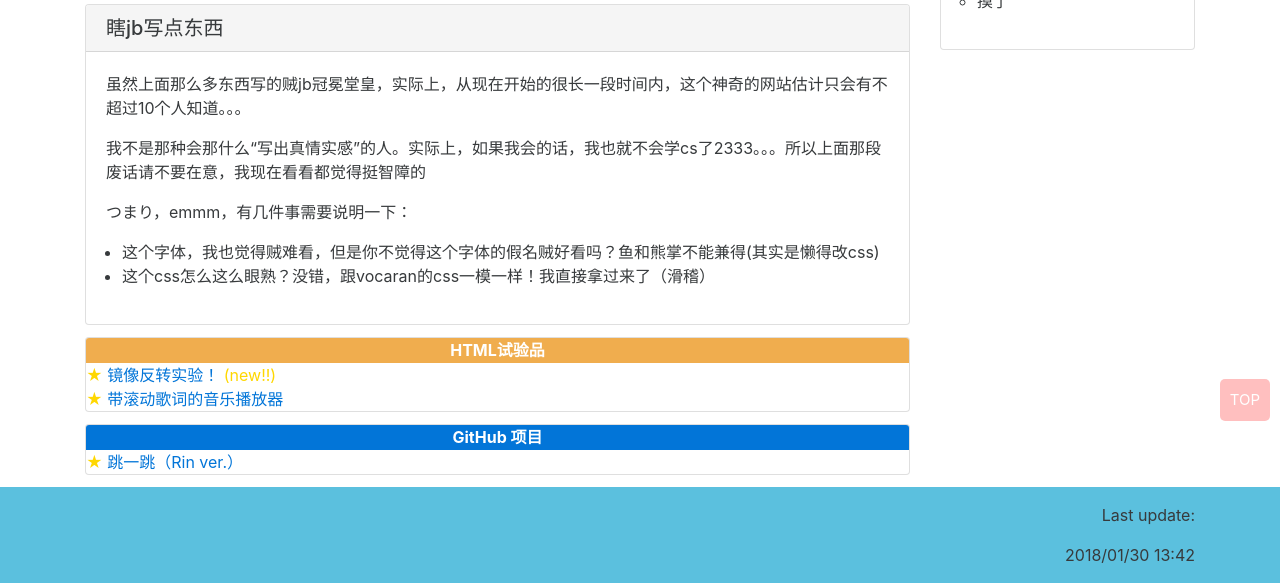
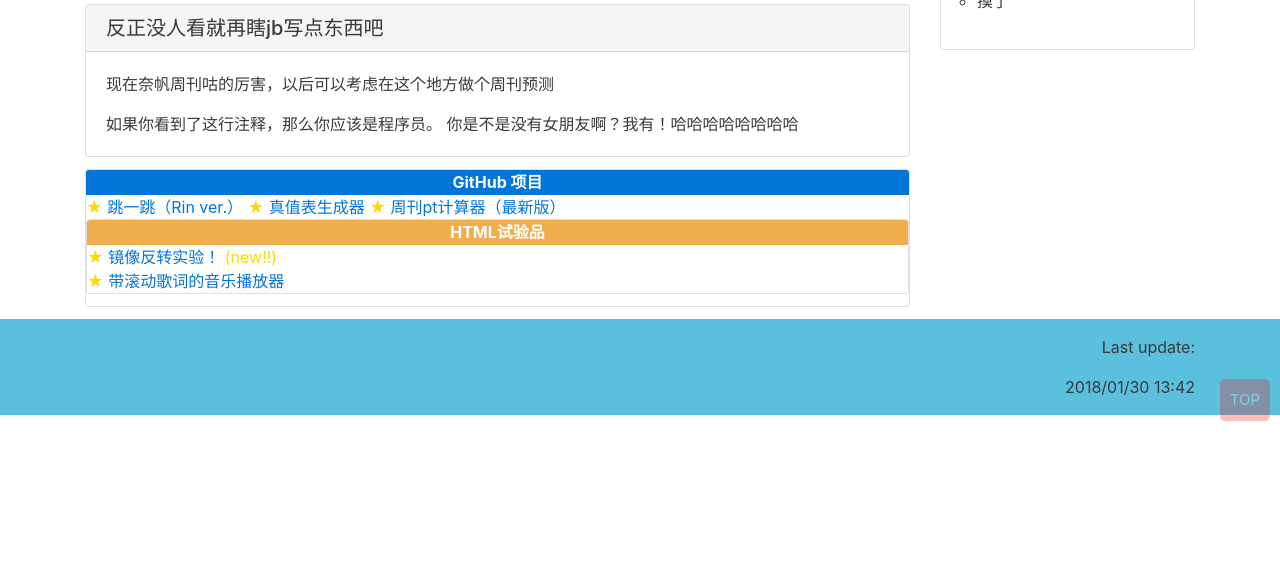
Before and after one commit to Kagamine-Rin/Kagamine-Rin.github.io, a plain HTML site: page index.html in a window 1280 px wide. Shown: the part 353-936 px from the top of the page. After the commit the page ends 800 px from the top, so only its background shows below. Drawn offline with Linux system fonts and the light colour scheme.

Commit message:
updated content

```diff
--- a/index.html
+++ b/index.html
@@ -29,18 +29,27 @@
 
 <h2>Blog</h2>
 <div class="card">
-<h5 class="card-header">瞎jb写点东西</h5>
+<h5 class="card-header">反正没人看就再瞎jb写点东西吧</h5>
 <div class="card-block">
-<p>虽然上面那么多东西写的贼jb冠冕堂皇，实际上，从现在开始的很长一段时间内，这个神奇的网站估计只会有不超过10个人知道。。。</p>
-<p>我不是那种会那什么“写出真情实感”的人。实际上，如果我会的话，我也就不会学cs了2333。。。所以上面那段废话请不要在意，我现在看看都觉得挺智障的</p>
-<p>つまり，emmm，有几件事需要说明一下：</p>
-<ul class="list-styled pl-1">
-	<li>这个字体，我也觉得贼难看，但是你不觉得这个字体的假名贼好看吗？鱼和熊掌不能兼得(其实是懒得改css)</li>
-	<li>这个css怎么这么眼熟？没错，跟vocaran的css一模一样！我直接拿过来了（滑稽）</li>
-</ul>
+<p>现在奈帆周刊咕的厉害，以后可以考虑在这个地方做个周刊预测</p>
+<!-->
+如果你看到了这行注释，那么你应该是程序员。
+你是不是没有女朋友啊？我有！哈哈哈哈哈哈哈哈
+</!-->
 </div>
 </div>
-
+<div class="card">
+<div class="card-header card-primary p-0 text-xs-center" style="color:#fff">
+<strong>GitHub 项目</strong>
+</div>
+<div class="card-block p-0">
+<span style="color:gold">★</span>
+<a href="https://github.com/Kagamine-Rin/Rin-s-Wechat-Flip">跳一跳（Rin ver.）</a>
+<span style="color:gold">★</span>
+<a href="https://github.com/Kagamine-Rin/Python-truth-table-generator">真值表生成器</a>
+<span style="color:gold">★</span>
+<a href="https://github.com/Kagamine-Rin/vocaran-pt-calculator">周刊pt计算器（最新版）</a>
+</div>
 
 <div class="card"><div class="card-header card-warning p-0 text-xs-center" style="color:#fff">
 <strong>HTML试验品</strong>
@@ -53,15 +62,6 @@
 <a href="music.html">带滚动歌词的音乐播放器</a>
 
 </div>
-</div>
-
-<div class="card">
-<div class="card-header card-primary p-0 text-xs-center" style="color:#fff">
-<strong>GitHub 项目</strong>
-</div>
-<div class="card-block p-0">
-<span style="color:gold">★</span>
-<a href="https://github.com/Kagamine-Rin/Rin-s-Wechat-Flip">跳一跳（Rin ver.）</a>
 </div>
 </div>
 </div>
```
